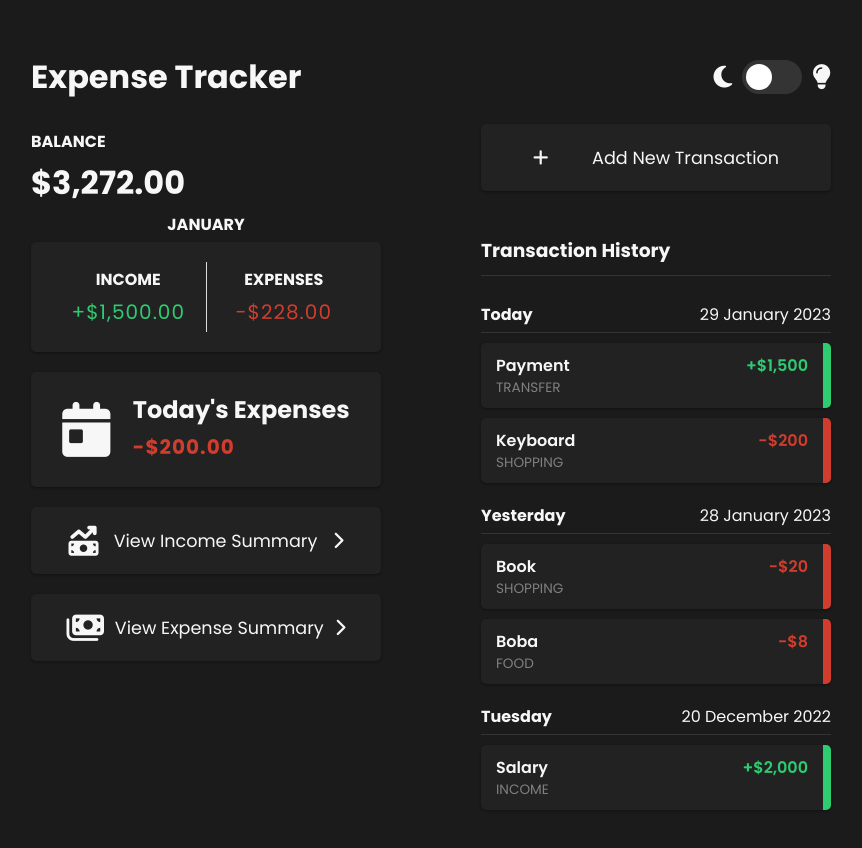
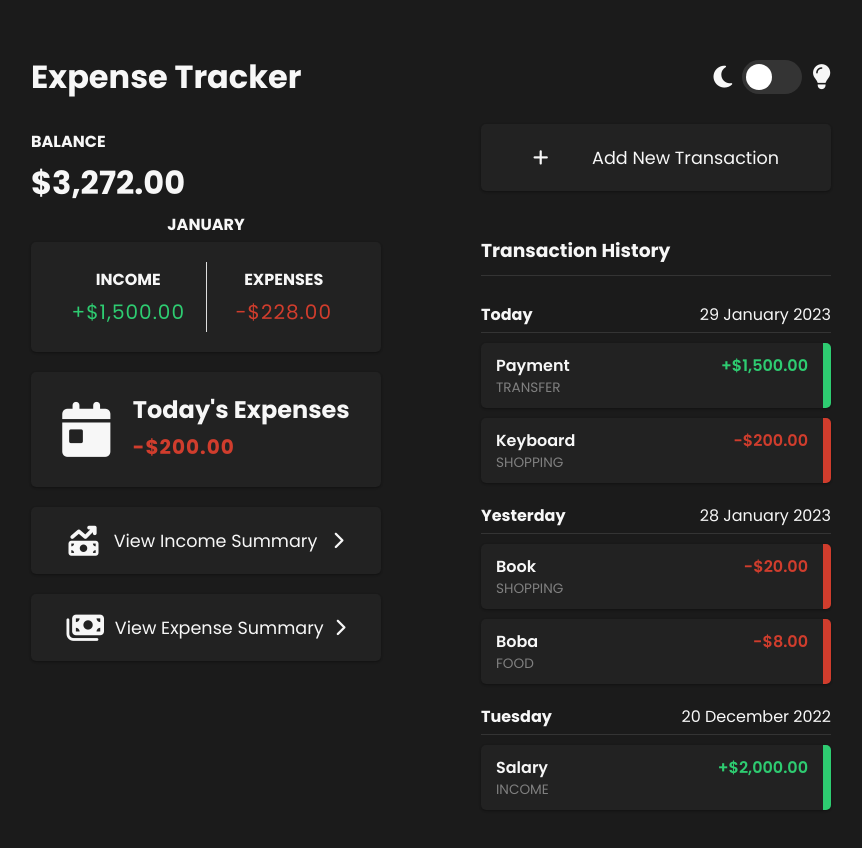
Before and after one commit to emilysamantha/my-expense-tracker, a React (Create React App) app: page / in a window 1280 px wide. Shown: the whole page, without its empty margins (209-1071 px from the left). Built offline with nearby package versions, Linux system fonts and the light colour scheme.

Commit message:
Fix number step

```diff
--- a/src/components/AddTransaction.js
+++ b/src/components/AddTransaction.js
@@ -85,6 +85,7 @@ const AddTransaction = () => {
             </label>
             <input
               type="number"
+              step={0.01}
               value={amount}
               onChange={(e) => setAmount(e.target.value)}
               placeholder="Enter amount"
--- a/src/components/Transaction.js
+++ b/src/components/Transaction.js
@@ -21,7 +21,7 @@ const Transaction = ({ transaction }) => {
       <div className="transaction-title">
         {transaction.text}{" "}
         <span className={transaction.amount < 0 ? "minus" : "plus"}>
-          {sign}${numberWithCommas(Math.abs(transaction.amount))}
+          {sign}${numberWithCommas(Math.abs(transaction.amount).toFixed(2))}
         </span>
       </div>
       <p className="category">{transaction.category}</p>
```
